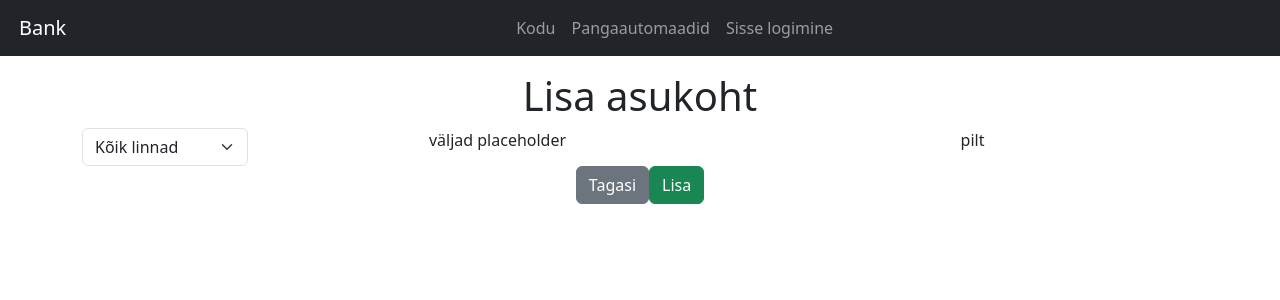
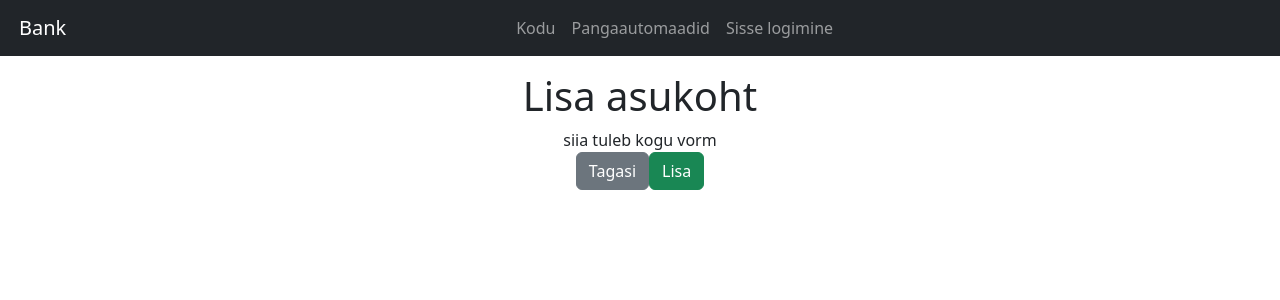
Before and after one commit to bcs-hub/bank41, a Vue app in the folder frontend/: page /location in a window 1280 px wide. Shown: the top 300 px of the page. Built offline with nearby package versions, Linux system fonts and the light colour scheme.

Commit message:
FEB-11 WIP-3

```diff
--- a/frontend/src/views/LocationView.vue
+++ b/frontend/src/views/LocationView.vue
@@ -1,9 +1,8 @@
 <script>
-import CitiesDropdown from "@/components/CitiesDropdown.vue";
 
 export default {
   name: 'LocationView',
-  components: {CitiesDropdown},
+  components: {},
 }
 </script>
 
@@ -15,14 +14,8 @@ export default {
       </div>
     </div>
     <div class="row justify-content-center">
-      <div class="col col-2">
-        <CitiesDropdown/>
-      </div>
       <div class="col">
-        väljad placeholder
-      </div>
-      <div class="col">
-        pilt
+        siia tuleb kogu vorm
       </div>
     </div>
     <div class="row justify-content-center">
```
Also changed, not shown: frontend/src/components/LocationForm.vue (added, +20 -0 lines).
